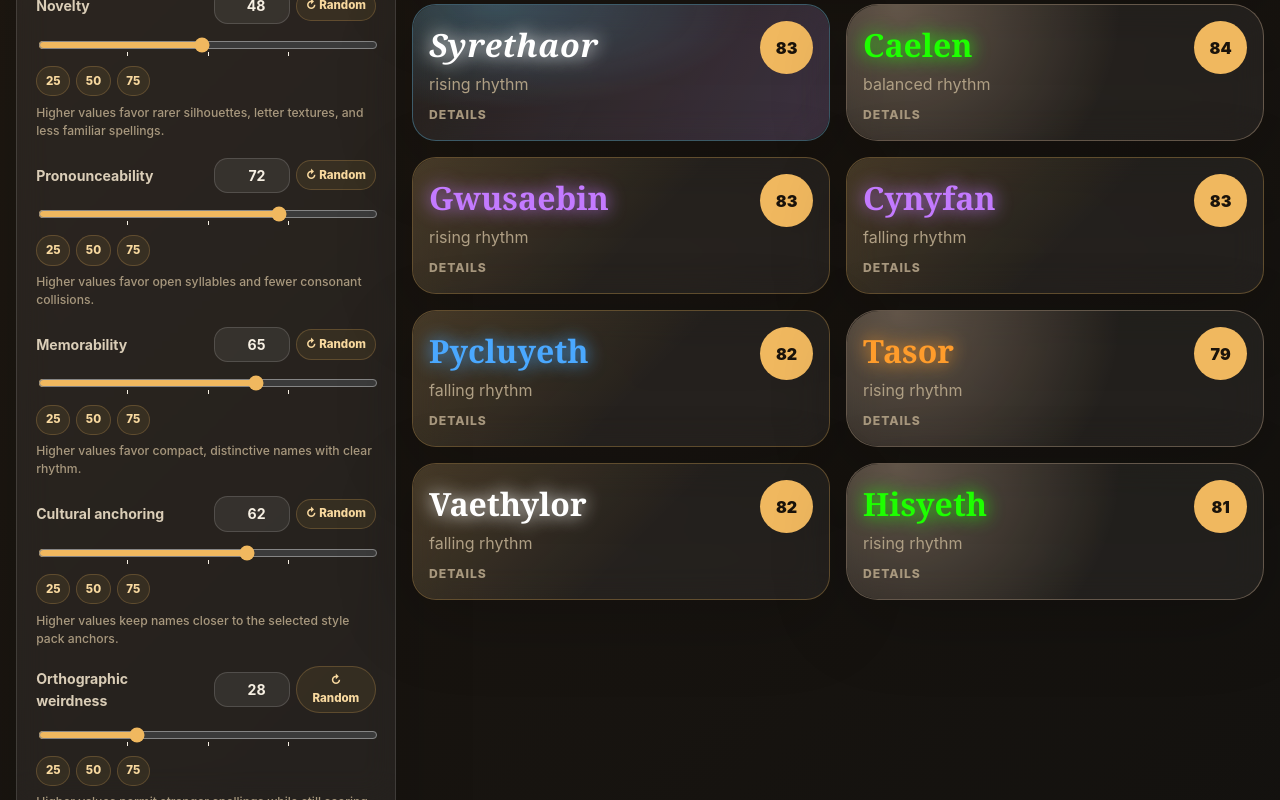
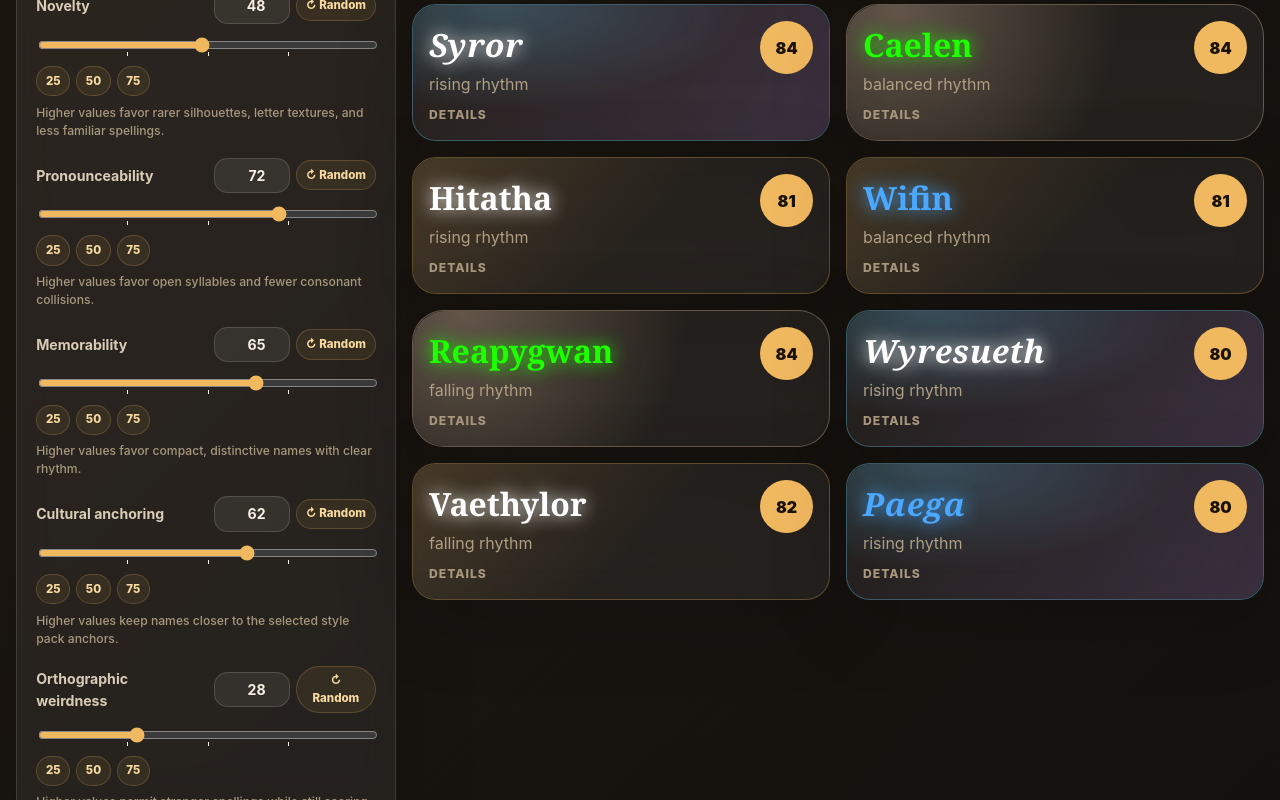
Before and after one commit to jaahay/name-forge, a React (Vite) app: page / in a window 1280 px wide. Shown: the part 529-1329 px from the top of the page. Built offline with nearby package versions, Linux system fonts and the light colour scheme.

Commit message:
Make slider controls affect generation

```diff
--- a/src/engine/silhouettes.ts
+++ b/src/engine/silhouettes.ts
@@ -1,4 +1,4 @@
-import type { GenerationSettings, NameSilhouette, RarityBand, StylePack } from './types';
+import type { GenerationSettings, NameSilhouette, NameTexture, RarityBand, StylePack, WeightedValue } from './types';
 import type { SeededRandom } from './random';
 import { clamp, lerp } from './random';
 
@@ -9,6 +9,24 @@ function selectRarity(settings: GenerationSettings, pack: StylePack, random: See
   const baselineIndex = rarityOrder.indexOf(baseline);
   const noveltyShift = Math.round(lerp(-1, 2, settings.novelty));
   return rarityOrder[Math.round(clamp(baselineIndex + noveltyShift, 0, rarityOrder.length - 1))];
+}
+
+function selectSyllableCount(settings: GenerationSettings, pack: StylePack, random: SeededRandom): number {
+  const memorability = clamp(settings.memorability);
+  const weightedCounts: Array<WeightedValue<number>> = pack.silhouetteBias.syllableCounts.map(({ value, weight }) => {
+    const memorabilityFit = value <= 2 ? lerp(0.72, 1.85, memorability) : value === 3 ? lerp(1.12, 0.92, memorability) : lerp(1.32, 0.46, memorability);
+    return { value, weight: weight * memorabilityFit };
+  });
+  return random.pickWeighted(weightedCounts);
+}
+
+function selectTexture(settings: GenerationSettings, pack: StylePack, random: SeededRandom): NameTexture {
+  const memorability = clamp(settings.memorability);
+  const weightedTextures: Array<WeightedValue<NameTexture>> = pack.silhouetteBias.textures.map(({ value, weight }) => {
+    const distinctivenessFit = value === 'hard' || value === 'liquid' ? lerp(0.88, 1.42, memorability) : value === 'balanced' ? lerp(1.1, 0.94, memorability) : lerp(1.04, 1.08, memorability);
+    return { value, weight: weight * distinctivenessFit };
+  });
+  return random.pickWeighted(weightedTextures);
 }
 
 function stressPatternFor(syllables: number, random: SeededRandom): string {
@@ -26,16 +44,18 @@ function rhythmFor(stressPattern: string): string {
 }
 
 export function createNameSilhouette(settings: GenerationSettings, pack: StylePack, random: SeededRandom, index: number): NameSilhouette {
-  const syllableCount = random.pickWeighted(pack.silhouetteBias.syllableCounts);
+  const syllableCount = selectSyllableCount(settings, pack, random);
   const stressPattern = stressPatternFor(syllableCount, random);
   const rarityBand = selectRarity(settings, pack, random);
-  const texture = random.pickWeighted(pack.silhouetteBias.textures);
+  const texture = selectTexture(settings, pack, random);
   const targetLength = syllableCount <= 2 ? 'short' : syllableCount === 3 ? 'medium' : 'long';
-  const openSyllableBias = settings.pronounceability > 0.68 ? 0.62 : 0.38;
+  const openSyllableBias = lerp(0.26, 0.78, settings.pronounceability);
+  const hardClosedBias = lerp(0.56, 0.24, settings.pronounceability);
+  const liquidSyllableBias = lerp(0.34, 0.58, settings.pronounceability);
   const shape = Array.from({ length: syllableCount }, (_, syllableIndex) => {
     if (syllableIndex === syllableCount - 1 && random.chance(openSyllableBias)) return 'CV';
-    if (texture === 'hard' && random.chance(0.46)) return 'CVC';
-    if (texture === 'liquid' && random.chance(0.52)) return 'LCV';
+    if (texture === 'hard' && random.chance(hardClosedBias)) return 'CVC';
+    if (texture === 'liquid' && random.chance(liquidSyllableBias)) return 'LCV';
     return random.chance(openSyllableBias) ? 'CV' : 'CVC';
   });
   return { id: `silhouette-${index + 1}`, syllableCount, stressPattern, rhythm: rhythmFor(stressPattern), shape, rarityBand, texture, targetNovelty: clamp(settings.novelty + random.next() * 0.18 - 0.09), targetLength, provenance: [pack.provenance, { sourceId: 'name-forge:silhouette-engine@0.1.0', sourceKind: 'algorithm', label: 'Name silhouette', detail: 'Generated before exact letters using syllable count, rhythm, rarity, texture, and target novelty.' }] };
```
